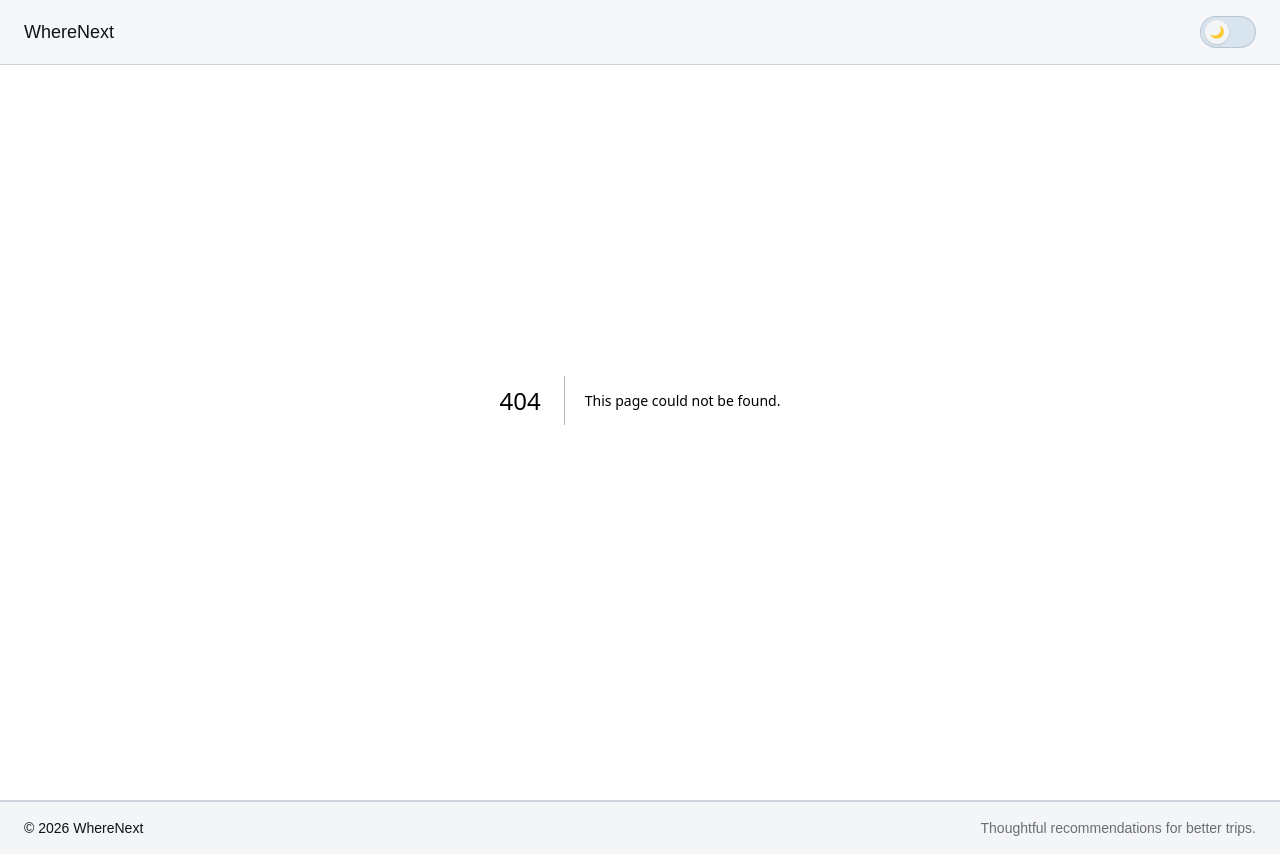
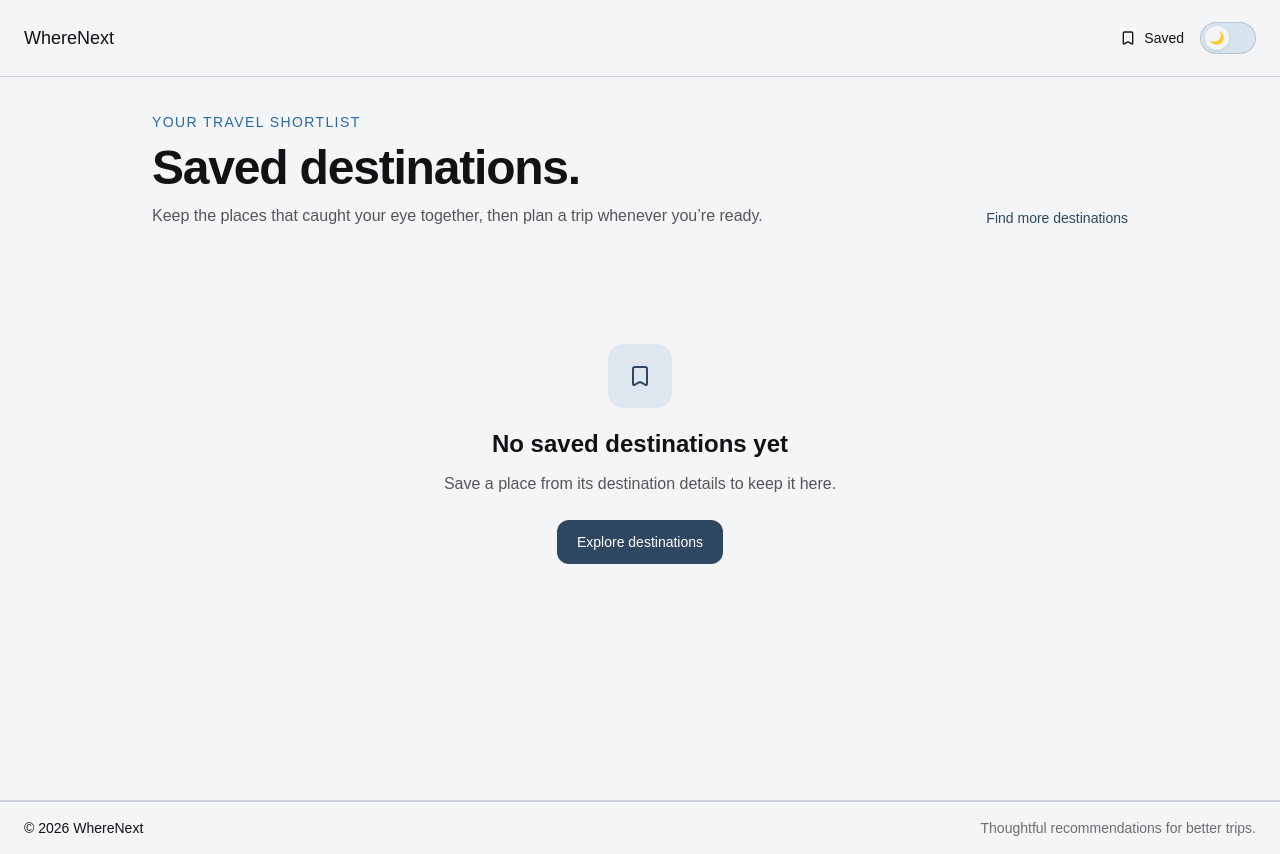
Before and after one commit to TakundaMuzunze/WhereNext, a Next.js app: page /saved in a window 1280 px wide. Before the commit this address had no page. Built offline with nearby package versions, Linux system fonts and the light colour scheme.

Commit message:
feat: add saved destinations

```diff
--- /dev/null
+++ b/src/app/saved/page.tsx
@@ -0,0 +1,21 @@
+import { SavedDestinations } from "@/widgets/saved-destinations";
+import Link from "next/link";
+
+export default function SavedPage() {
+  return (
+    <main className="mx-auto min-h-screen w-full max-w-5xl px-6 pt-28 pb-20">
+      <header className="mb-9 flex flex-col gap-5 sm:flex-row sm:items-end sm:justify-between">
+        <div>
+          <p className="text-sm tracking-widest text-accent uppercase">Your travel shortlist</p>
+          <h1 className="mt-3 text-4xl font-semibold tracking-tight text-text sm:text-5xl">Saved destinations.</h1>
+          <p className="mt-3 max-w-2xl text-text/70">Keep the places that caught your eye together, then plan a trip whenever you’re ready.</p>
+        </div>
+        <Link href="/planner" className="text-sm font-medium whitespace-nowrap text-primary">
+          Find more destinations
+        </Link>
+      </header>
+
+      <SavedDestinations />
+    </main>
+  );
+}
--- a/src/entities/destination/ui/DestinationCard.tsx
+++ b/src/entities/destination/ui/DestinationCard.tsx
@@ -1,4 +1,5 @@
 import type { DestinationRecommendation } from "@/entities/destination";
+import { SaveDestinationButton } from "@/features/saved-destinations";
 import { ArrowRight, CircleCheck } from "lucide-react";
 import Link from "next/link";
 
@@ -64,6 +65,7 @@ export function DestinationCard({ recommendation, rank, matchLabel, detailsHref,
           ))}
         </div>
 
+        <div className="flex flex-wrap gap-3">
           <Link
             href={detailsHref}
             className="inline-flex min-h-11 items-center gap-2 rounded-xl bg-primary px-4 py-2 text-sm font-medium text-white transition-opacity hover:opacity-90 dark:text-[#101214]"
@@ -71,6 +73,8 @@ export function DestinationCard({ recommendation, rank, matchLabel, detailsHref,
             View destination
             <ArrowRight className="size-4" aria-hidden="true" />
           </Link>
+          <SaveDestinationButton destinationId={recommendation.destination.id} />
+        </div>
       </div>
     </article>
   );
--- /dev/null
+++ b/src/features/saved-destinations/index.ts
@@ -0,0 +1,4 @@
+export { saveDestination, unsaveDestination } from "./model/savedDestinations";
+export { useSavedDestinations } from "./model/useSavedDestinations";
+export { SaveDestinationButton } from "./ui/SaveDestinationButton";
+export { SavedDestinationsLink } from "./ui/SavedDestinationsLink";
--- /dev/null
+++ b/src/features/saved-destinations/model/savedDestinations.ts
@@ -0,0 +1,11 @@
+export function saveDestination(ids: string[], destinationId: string) {
+  if (ids.includes(destinationId)) {
+    return ids;
+  }
+
+  return [...ids, destinationId];
+}
+
+export function unsaveDestination(ids: string[], destinationId: string) {
+  return ids.filter((id) => id !== destinationId);
+}
--- /dev/null
+++ b/src/features/saved-destinations/model/useSavedDestinations.ts
@@ -0,0 +1,60 @@
+"use client";
+
+import { useSyncExternalStore } from "react";
+import { saveDestination, unsaveDestination } from "./savedDestinations";
+
+const STORAGE_KEY = "saved-destination-ids";
+const STORAGE_EVENT = "saved-destinations-change";
+const emptyDestinationIds: string[] = [];
+
+let cachedValue: string | null | undefined;
+let cachedDestinationIds: string[] = emptyDestinationIds;
+
+function parseDestinationIds(value: string | null): string[] {
+  if (!value) return emptyDestinationIds;
+
+  try {
+    const parsedValue: unknown = JSON.parse(value);
+    return Array.isArray(parsedValue) && parsedValue.every((item) => typeof item === "string") ? parsedValue : emptyDestinationIds;
+  } catch {
+    return emptyDestinationIds;
+  }
+}
+
+function getSnapshot() {
+  const storedValue = localStorage.getItem(STORAGE_KEY);
+
+  if (storedValue !== cachedValue) {
+    cachedValue = storedValue;
+    cachedDestinationIds = parseDestinationIds(storedValue);
+  }
+
+  return cachedDestinationIds;
+}
+
+function subscribe(onStoreChange: () => void) {
+  window.addEventListener("storage", onStoreChange);
+  window.addEventListener(STORAGE_EVENT, onStoreChange);
+
+  return () => {
+    window.removeEventListener("storage", onStoreChange);
+    window.removeEventListener(STORAGE_EVENT, onStoreChange);
+  };
+}
+
+function persist(destinationIds: string[]) {
+  localStorage.setItem(STORAGE_KEY, JSON.stringify(destinationIds));
+  cachedValue = undefined;
+  window.dispatchEvent(new Event(STORAGE_EVENT));
+}
+
+export function useSavedDestinations() {
+  const destinationIds = useSyncExternalStore(subscribe, getSnapshot, () => emptyDestinationIds);
+
+  return {
+    destinationIds,
+    save: (destinationId: string) => persist(saveDestination(destinationIds, destinationId)),
+    unsave: (destinationId: string) => persist(unsaveDestination(destinationIds, destinationId)),
+    isSaved: (destinationId: string) => destinationIds.includes(destinationId),
+  };
+}
--- /dev/null
+++ b/src/features/saved-destinations/ui/SaveDestinationButton.tsx
@@ -0,0 +1,23 @@
+"use client";
+
+import { Bookmark, BookmarkCheck } from "lucide-react";
+import { useSavedDestinations } from "../model/useSavedDestinations";
+
+type SaveDestinationButtonProps = { destinationId: string };
+
+export function SaveDestinationButton({ destinationId }: SaveDestinationButtonProps) {
+  const { isSaved, save, unsave } = useSavedDestinations();
+  const saved = isSaved(destinationId);
+
+  return (
+    <button
+      type="button"
+      aria-pressed={saved}
+      onClick={() => (saved ? unsave(destinationId) : save(destinationId))}
+      className="inline-flex min-h-11 items-center gap-2 rounded-xl border border-primary/40 px-4 py-2 text-sm font-medium text-text transition-colors hover:bg-secondary/20"
+    >
+      {saved ? <BookmarkCheck className="size-4" aria-hidden="true" /> : <Bookmark className="size-4" aria-hidden="true" />}
+      {saved ? "Saved" : "Save destination"}
+    </button>
+  );
+}
--- /dev/null
+++ b/src/features/saved-destinations/ui/SavedDestinationsLink.tsx
@@ -0,0 +1,27 @@
+"use client";
+
+import { Bookmark } from "lucide-react";
+import Link from "next/link";
+import { useSavedDestinations } from "../model/useSavedDestinations";
+
+export function SavedDestinationsLink() {
+  const { destinationIds } = useSavedDestinations();
+
+  return (
+    <Link
+      href="/saved"
+      className="inline-flex min-h-11 items-center gap-2 rounded-xl px-3 py-2 text-sm text-text transition-colors hover:bg-secondary/20"
+    >
+      <Bookmark className="size-4" aria-hidden="true" />
+      <span className="hidden sm:inline">Saved</span>
+      {destinationIds.length > 0 && (
+        <span
+          className="grid size-5 place-items-center rounded-full bg-primary text-xs text-white dark:text-[#101214]"
+          aria-label={`${destinationIds.length} saved destinations`}
+        >
+          {destinationIds.length}
+        </span>
+      )}
+    </Link>
+  );
+}
--- a/src/widgets/destination-details/ui/DestinationDetails.tsx
+++ b/src/widgets/destination-details/ui/DestinationDetails.tsx
@@ -1,5 +1,6 @@
 import type { DestinationRecommendation } from "@/entities/destination";
 import type { PlannerAnswers } from "@/entities/trip/model/types";
+import { SaveDestinationButton } from "@/features/saved-destinations";
 import { ArrowLeft, CalendarDays, CircleCheck, Footprints, Pencil, WalletCards } from "lucide-react";
 import Image from "next/image";
 import Link from "next/link";
@@ -45,6 +46,9 @@ export function DestinationDetails({ recommendation, answers, matchLabel, backHr
           <div className="mt-6 flex flex-wrap items-center gap-3">
             <span className="rounded-xl bg-primary px-3 py-2 text-sm font-medium text-white dark:text-[#101214]">{score}% match</span>
             <span className="text-sm font-medium text-accent">Built around your trip answers</span>
+          </div>
+          <div className="mt-4">
+            <SaveDestinationButton destinationId={destination.id} />
           </div>
         </div>
 
--- a/src/widgets/header/ui/Header.tsx
+++ b/src/widgets/header/ui/Header.tsx
@@ -1,3 +1,4 @@
+import { SavedDestinationsLink } from "@/features/saved-destinations";
 import { ThemeToggle } from "@/features/theme-toggle";
 import Link from "next/link";
 
@@ -16,7 +17,10 @@ export function Header() {
           Sign in
         </Link> */}
 
-        <ThemeToggle />
+        <div className="flex items-center gap-1">
+          <SavedDestinationsLink />
+          <ThemeToggle />
+        </div>
       </div>
     </header>
   );
--- /dev/null
+++ b/src/widgets/saved-destinations/index.ts
@@ -0,0 +1 @@
+export { SavedDestinations } from "./ui/SavedDestinations";
--- /dev/null
+++ b/src/widgets/saved-destinations/ui/SavedDestinations.tsx
@@ -0,0 +1,89 @@
+"use client";
+
+import { useSavedDestinations } from "@/features/saved-destinations";
+import { destinations } from "@/shared/data/destinations";
+import { ArrowRight, Bookmark, BookmarkCheck } from "lucide-react";
+import Image from "next/image";
+import Link from "next/link";
+
+export function SavedDestinations() {
+  const { destinationIds, unsave } = useSavedDestinations();
+  const savedDestinations = destinationIds.flatMap((id) => {
+    const destination = destinations.find((item) => item.id === id);
+    return destination ? [destination] : [];
+  });
+
+  if (savedDestinations.length === 0) {
+    return (
+      <section className="py-20 text-center" aria-labelledby="empty-saved-title">
+        <span className="mx-auto grid size-16 place-items-center rounded-2xl bg-secondary/20 text-primary">
+          <Bookmark className="size-6" aria-hidden="true" />
+        </span>
+        <h2 id="empty-saved-title" className="mt-5 text-2xl font-semibold text-text">
+          No saved destinations yet
+        </h2>
+        <p className="mx-auto mt-3 max-w-md text-text/70">Save a place from its destination details to keep it here.</p>
+        <Link
+          href="/planner"
+          className="mt-6 inline-flex min-h-11 items-center rounded-xl bg-primary px-5 py-3 text-sm font-medium text-white dark:text-[#101214]"
+        >
+          Explore destinations
+        </Link>
+      </section>
+    );
+  }
+
+  return (
+    <section className="grid gap-6 sm:grid-cols-2 lg:grid-cols-3" aria-label="Saved destinations" aria-live="polite">
+      {savedDestinations.map((destination) => (
+        <article key={destination.id} className="grid overflow-hidden rounded-3xl border border-primary/15 bg-background shadow-sm">
+          <div className="relative min-h-52 overflow-hidden bg-secondary">
+            <Image
+              src={destination.image.src}
+              alt={destination.image.alt}
+              fill
+              sizes="(max-width: 639px) 100vw, (max-width: 1023px) 50vw, 33vw"
+              className="object-cover"
+            />
+            <div className="absolute inset-0 bg-gradient-to-t from-black/65 via-transparent to-black/15" aria-hidden="true" />
+            <button
+              type="button"
+              onClick={() => unsave(destination.id)}
+              aria-label={`Remove ${destination.name} from saved destinations`}
+              className="absolute top-3 right-3 grid size-11 place-items-center rounded-xl bg-black/55 text-white backdrop-blur-sm"
+            >
+              <BookmarkCheck className="size-5" aria-hidden="true" />
+            </button>
+            <span className="absolute right-4 bottom-4 left-4 text-sm text-white">
+              {destination.name} · {destination.country}
+            </span>
+          </div>
+
+          <div className="flex flex-col p-5">
+            <h2 className="text-2xl font-semibold text-text">
+              {destination.name}
+              <span className="mt-1 block text-sm font-normal text-text/55">{destination.country}</span>
+            </h2>
+            <p className="mt-4 text-sm leading-6 text-text/70">{destination.description}</p>
+            <dl className="mt-5 grid grid-cols-2 gap-4">
+              <div>
+                <dt className="text-xs tracking-wider text-text/50 uppercase">From</dt>
+                <dd className="mt-1 text-sm font-medium text-text">£{destination.estimatedCostPerPerson.toLocaleString()} pp</dd>
+              </div>
+              <div>
+                <dt className="text-xs tracking-wider text-text/50 uppercase">Ideal stay</dt>
+                <dd className="mt-1 text-sm font-medium text-text">
+                  {destination.recommendedDuration.min}–{destination.recommendedDuration.max} days
+                </dd>
+              </div>
+            </dl>
+            <Link href="/planner" className="mt-6 inline-flex min-h-11 items-center justify-between gap-2 text-sm font-medium text-primary">
+              Plan a trip here
+              <ArrowRight className="size-4" aria-hidden="true" />
+            </Link>
+          </div>
+        </article>
+      ))}
+    </section>
+  );
+}
```
Lines whose indentation alone changed are shown as unchanged.
